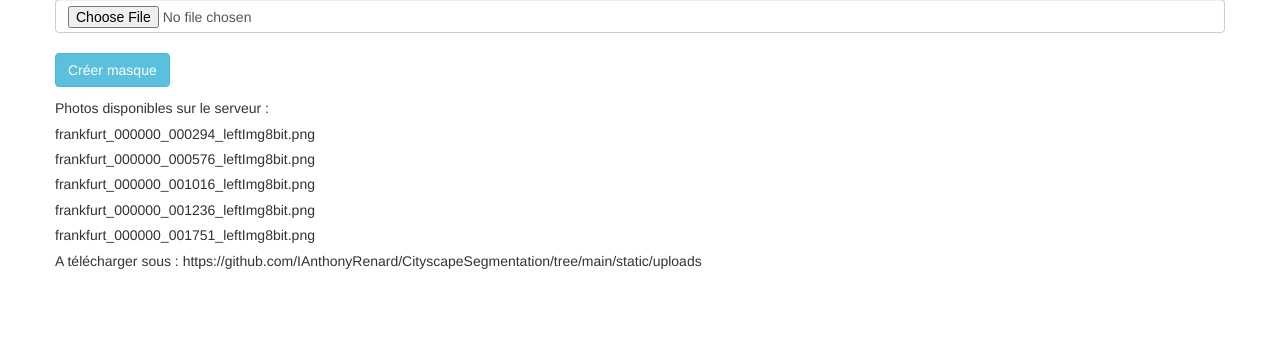
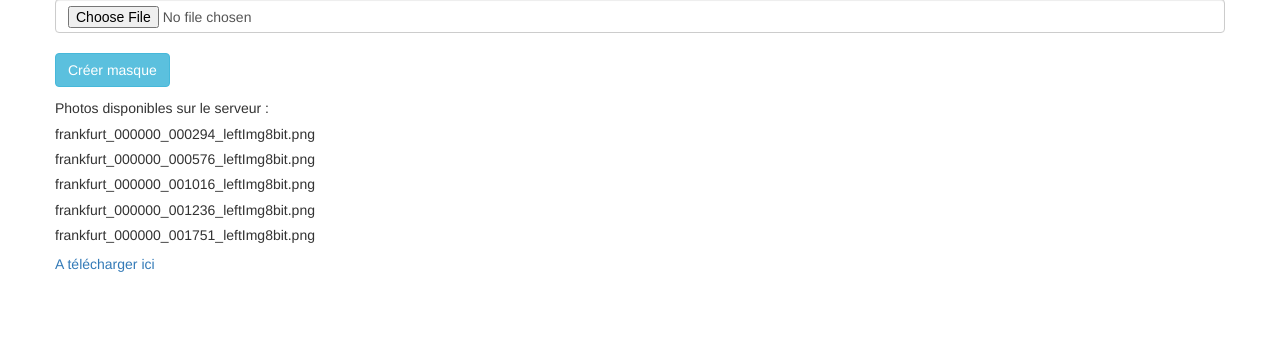
Before and after one commit to IAnthonyRenard/CityscapeSegmentationAPICONSO, a Flask app: page / in a window 1280 px wide. Shown: the part 235-584 px from the top of the page. Run offline with Flask 3, Linux system fonts and the light colour scheme; some libraries are stand-ins or nearby versions.

Commit message:
Mise à jour de index.html

```diff
--- a/templates/index.html
+++ b/templates/index.html
@@ -61,7 +61,8 @@
      <h5>frankfurt_000000_001016_leftImg8bit.png</h5>
      <h5>frankfurt_000000_001236_leftImg8bit.png</h5>
      <h5>frankfurt_000000_001751_leftImg8bit.png</h5>
-    <h5>A télécharger sous : https://github.com/IAnthonyRenard/CityscapeSegmentation/tree/main/static/uploads</h5>
+     <a href="https://github.com/IAnthonyRenard/CityscapeSegmentation/tree/main/static/uploads">A télécharger ici</a>
+
 </div>
 </div>
 </body>
```
